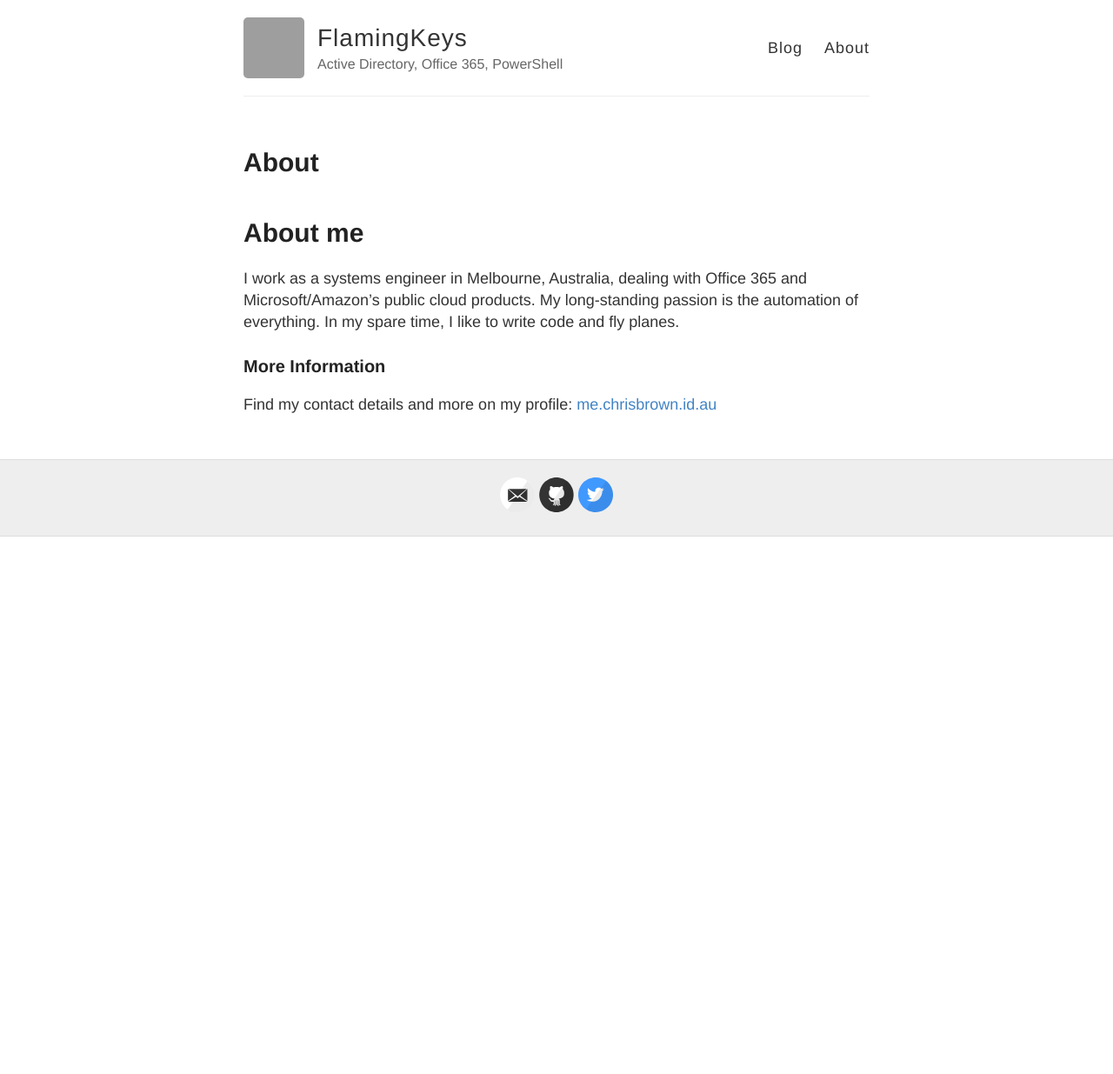
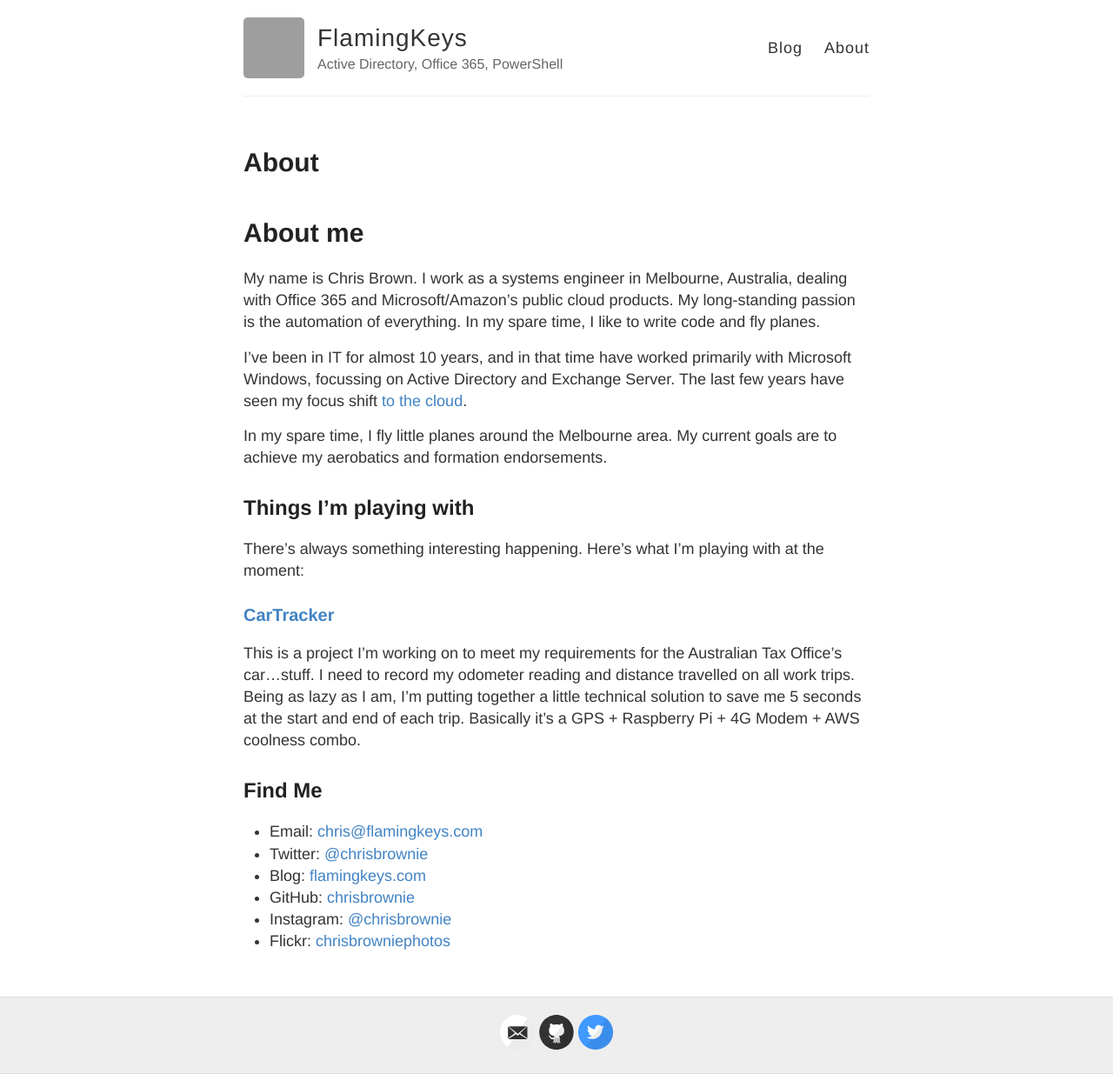
Before and after one commit to chrisbrownie/flamingkeys.com, a Jekyll site: the page built from about.md, in a window 1280 px wide. Shown: the whole page at 87% size. Built offline with Jekyll 4.4.1, drawn with Linux system fonts in a browser that asks for light colours; before the commit the page ends 900 px from its top, so only the background shows below that; grey boxes are pictures that could not be loaded.

Commit message:
About updates

```diff
--- a/about.md
+++ b/about.md
@@ -6,9 +6,25 @@ permalink: /about/
 
 # About me
 
-I work as a systems engineer in Melbourne, Australia, dealing with Office 365 and Microsoft/Amazon's public cloud products. My long-standing passion is the automation of everything. In my spare time, I like to write code and fly planes.
+My name is Chris Brown. I work as a systems engineer in Melbourne, Australia, dealing with Office 365 and Microsoft/Amazon's public cloud products. My long-standing passion is the automation of everything. In my spare time, I like to write code and fly planes.
 
+I've been in IT for almost 10 years, and in that time have worked primarily with Microsoft Windows, focussing on Active Directory and Exchange Server. The last few years have seen my focus shift [to the cloud](https://www.youtube.com/watch?v=jR6xbulUmsg&t=6s).
 
-### More Information
+In my spare time, I fly little planes around the Melbourne area. My current goals are to achieve my aerobatics and formation endorsements.
 
-Find my contact details and more on my profile: [me.chrisbrown.id.au](https://me.chrisbrown.id.au)
+## Things I'm playing with
+
+There's always something interesting happening. Here's what I'm playing with at the moment:
+
+### [CarTracker](https://github.com/chrisbrownie/cartracker)
+
+This is a project I'm working on to meet my requirements for  the Australian Tax Office's car...stuff. I need to record my odometer reading and distance travelled on all work trips. Being as lazy as I am, I'm putting together a little technical solution to save me 5 seconds at the start and end of each trip. Basically it's a GPS + Raspberry Pi + 4G Modem + AWS coolness combo.
+
+## Find Me
+
+* Email: [chris@flamingkeys.com](mailto:chris@flamingkeys.com)
+* Twitter: [@chrisbrownie](https://twitter.com/chrisbrownie)
+* Blog: [flamingkeys.com](https://flamingkeys.com/)
+* GitHub: [chrisbrownie](https://github.com/chrisbrownie)
+* Instagram: [@chrisbrownie](https://instagram.com/chrisbrownie)
+* Flickr: [chrisbrowniephotos](https://www.flickr.com/photos/cjbrownie/)
```
